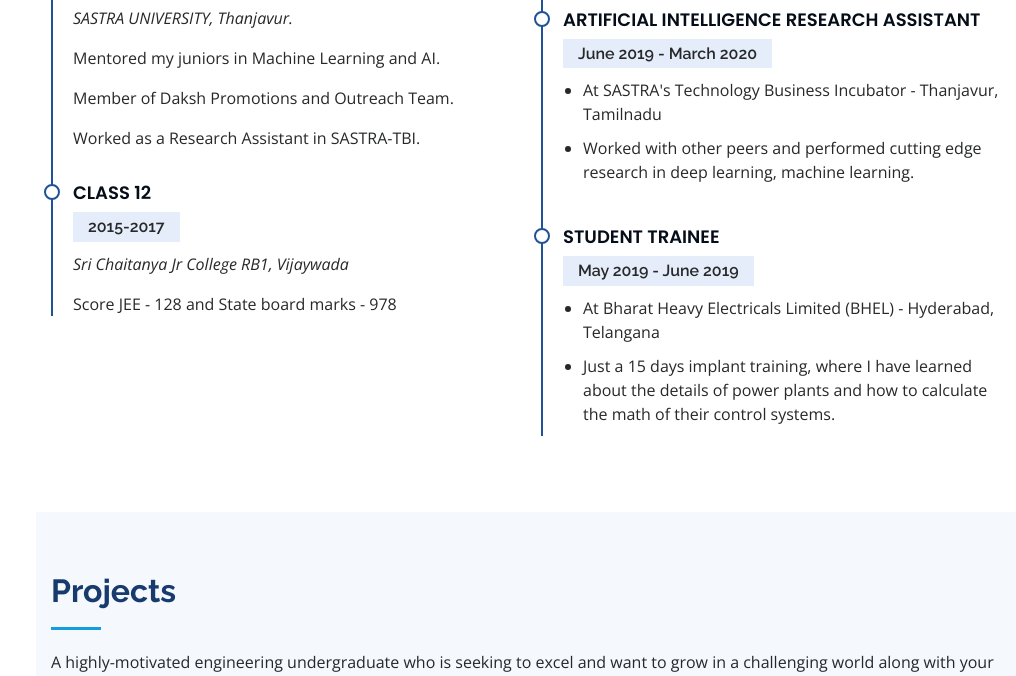
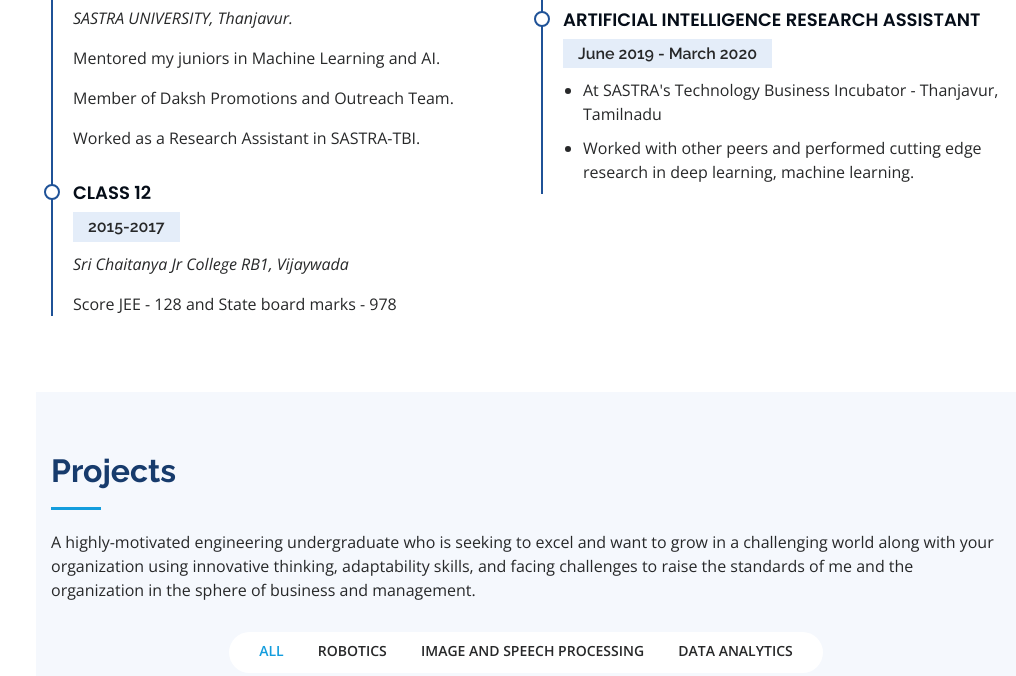
Before and after one commit to mouryasashank/sashankmainportfolio, a Flask app: page / in a window 1280 px wide. Shown: the part 3015-3691 px from the top of the page, without its empty margins (264-1280 px from the left). Run offline with Flask 2, Linux system fonts and the light colour scheme; some libraries are stand-ins or nearby versions.

Commit message:
Update index.html

```diff
--- a/templates/index.html
+++ b/templates/index.html
@@ -384,16 +384,16 @@
                   machine learning.</li>
               </ul>
             </div>
-            <div class="resume-item">
+<!--             <div class="resume-item">
               <h4>Student Trainee</h4>
               <h5>May 2019 - June 2019</h5>
-<!--               <p><em>SASTRA University, Thanjavur</em></p> -->
+              <p><em>SASTRA University, Thanjavur</em></p>
               <ul>
                 <li>At Bharat Heavy Electricals Limited (BHEL) - Hyderabad, Telangana</li>
                 <li>Just a 15 days implant training, where I have learned about the details of power plants
                   and how to calculate the math of their control systems.</li>
               </ul>
-            </div>
+            </div> -->
           </div>
         </div>
 
```
